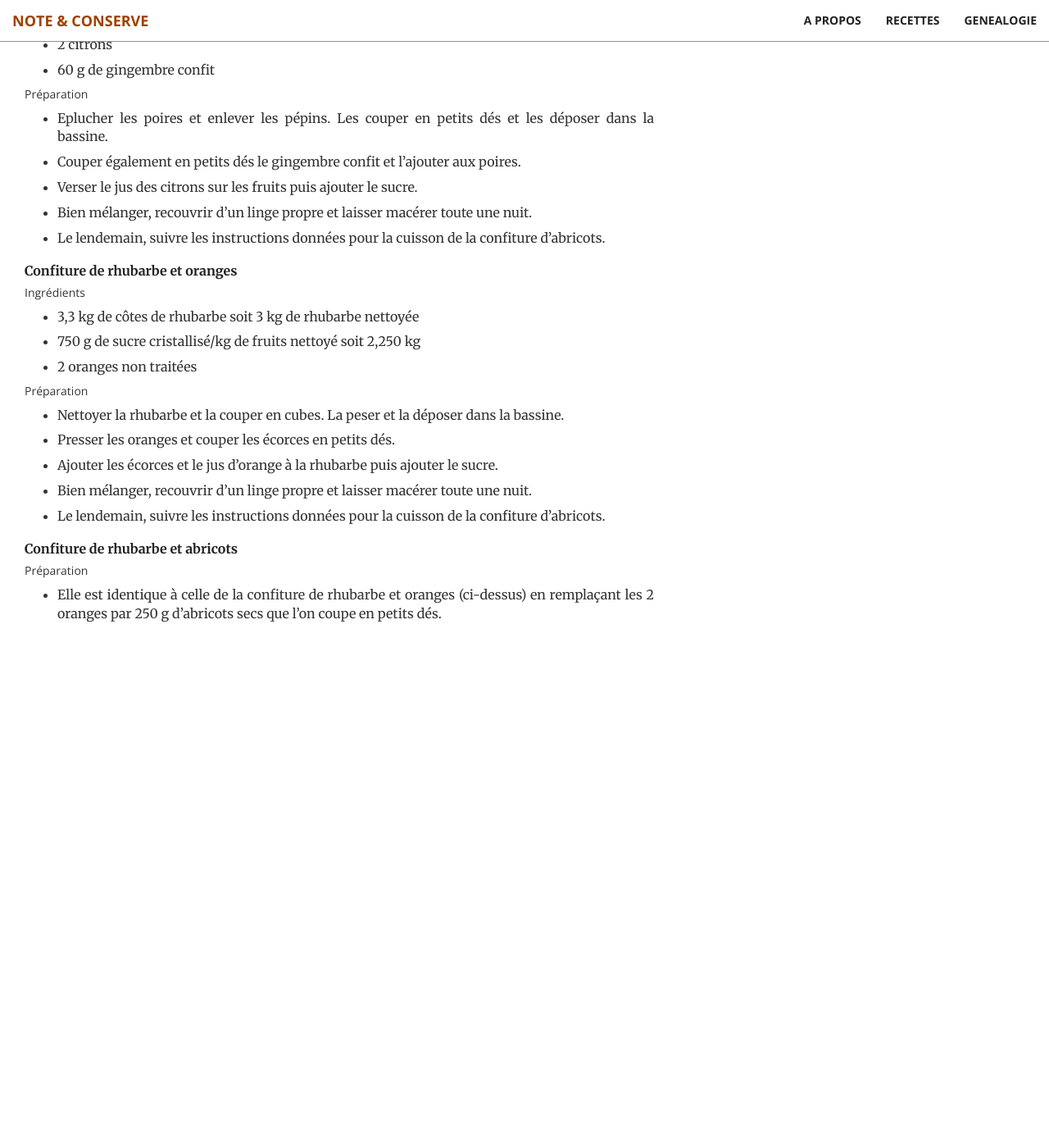
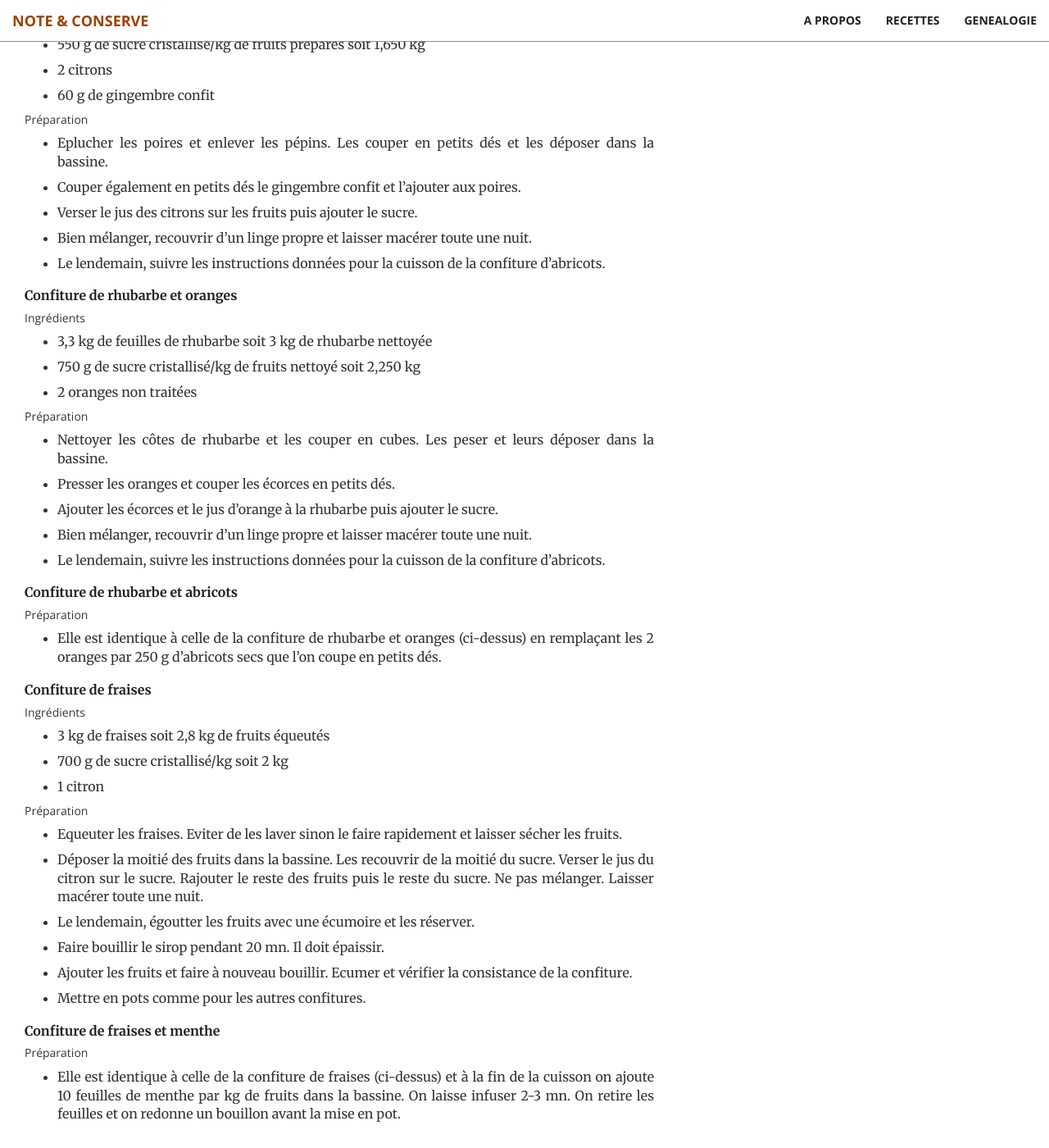
Before and after one commit to brignogan/brignogan.github.io, a Jekyll site: the page built from _posts/2020-02-22-confitures.md, in a window 1280 px wide and 1400 px high, scrolled down 2010 px. Shown: the whole window at 82% size. Built offline with Jekyll 4.4.1, drawn with Linux system fonts in a browser that asks for light colours; before the commit the page ends 2799 px from its top, so only the background shows below that; some of the changed text lies outside the part shown.

Commit message:
Update 2020-02-22-confitures.md
Compléments de recettes

```diff
--- a/_posts/2020-02-22-confitures.md
+++ b/_posts/2020-02-22-confitures.md
@@ -9,8 +9,8 @@ temps_cuisson: 60
 temps_repos: 1200
 nbre_personne: ‘pour 8 à 12 pots’
 ---
-Ces recettes viennent essentiellement de Grand Mère Ploudaniel. La préparation-type est détaillée pour la recette de la confiture d'abricots (c'est la plus facile à réussir).
-
+Ces recettes viennent essentiellement de Grand Mère Ploudaniel. La préparation-type est détaillée pour la recette de la confiture d'abricots (c'est la plus facile à réussir). A la suite, des précisions sont données pour la préparation d'autres confitures.
+#### **Confiture d'abricots**
 ### Ingrédients
 * 3,3 kg d'abricots bien mûrs soit 3 kg d'abricots dénoyautés
 * 700 g de sucre cristallisé/kg de fruits dénoyautés soit 2,1 kg
@@ -63,12 +62,12 @@ Ces recettes viennent essentiellement de Grand Mère Ploudaniel. La préparation
 
 #### **Confiture de rhubarbe et oranges**
 ##### Ingrédients
-* 3,3 kg de côtes de rhubarbe soit 3 kg de rhubarbe nettoyée
+* 3,3 kg de feuilles de rhubarbe soit 3 kg de rhubarbe nettoyée
 * 750 g de sucre cristallisé/kg de fruits nettoyé soit 2,250 kg
 * 2 oranges non traitées
 
 ##### Préparation
-* Nettoyer la rhubarbe et la couper en cubes. La peser et la déposer dans la bassine.
+* Nettoyer les côtes de rhubarbe et les couper en cubes. Les peser et leurs déposer dans la bassine.
 * Presser les oranges et couper les écorces en petits dés.
 * Ajouter les écorces et le jus d'orange à la rhubarbe puis ajouter le sucre.
 * Bien mélanger, recouvrir d'un linge propre et laisser macérer toute une nuit.
@@ -77,3 +76,21 @@ Ces recettes viennent essentiellement de Grand Mère Ploudaniel. La préparation
 #### **Confiture de rhubarbe et abricots**
 ##### Préparation
 * Elle est identique à celle de la confiture de rhubarbe et oranges (ci-dessus) en remplaçant les 2 oranges par 250 g d'abricots secs que l'on coupe en petits dés.
+
+#### **Confiture de fraises**
+##### Ingrédients
+* 3 kg de fraises soit 2,8 kg de fruits équeutés
+* 700 g de sucre cristallisé/kg soit 2 kg
+* 1 citron
+
+##### Préparation
+* Equeuter les fraises. Eviter de les laver sinon le faire rapidement et laisser sécher les fruits.
+* Déposer la moitié des fruits dans la bassine. Les recouvrir de la moitié du sucre. Verser le jus du citron sur le sucre. Rajouter le reste des fruits puis le reste du sucre. Ne pas mélanger. Laisser macérer toute une nuit.
+* Le lendemain, égoutter les fruits avec une écumoire et les réserver.
+* Faire bouillir le sirop pendant 20 mn. Il doit épaissir.
+* Ajouter les fruits et faire à nouveau bouillir. Ecumer et vérifier la consistance de la confiture.
+* Mettre en pots comme pour les autres confitures.
+
+#### **Confiture de fraises et menthe**
+##### Préparation
+* Elle est identique à celle de la confiture de fraises (ci-dessus) et à la fin de la cuisson on ajoute 10 feuilles de menthe par kg de fruits dans la bassine. On laisse infuser 2-3 mn. On retire les feuilles et on redonne un bouillon avant la mise en pot.
```
Also changed, not shown: other parts of _posts/2020-02-22-confitures.md (+0 -1 lines).
